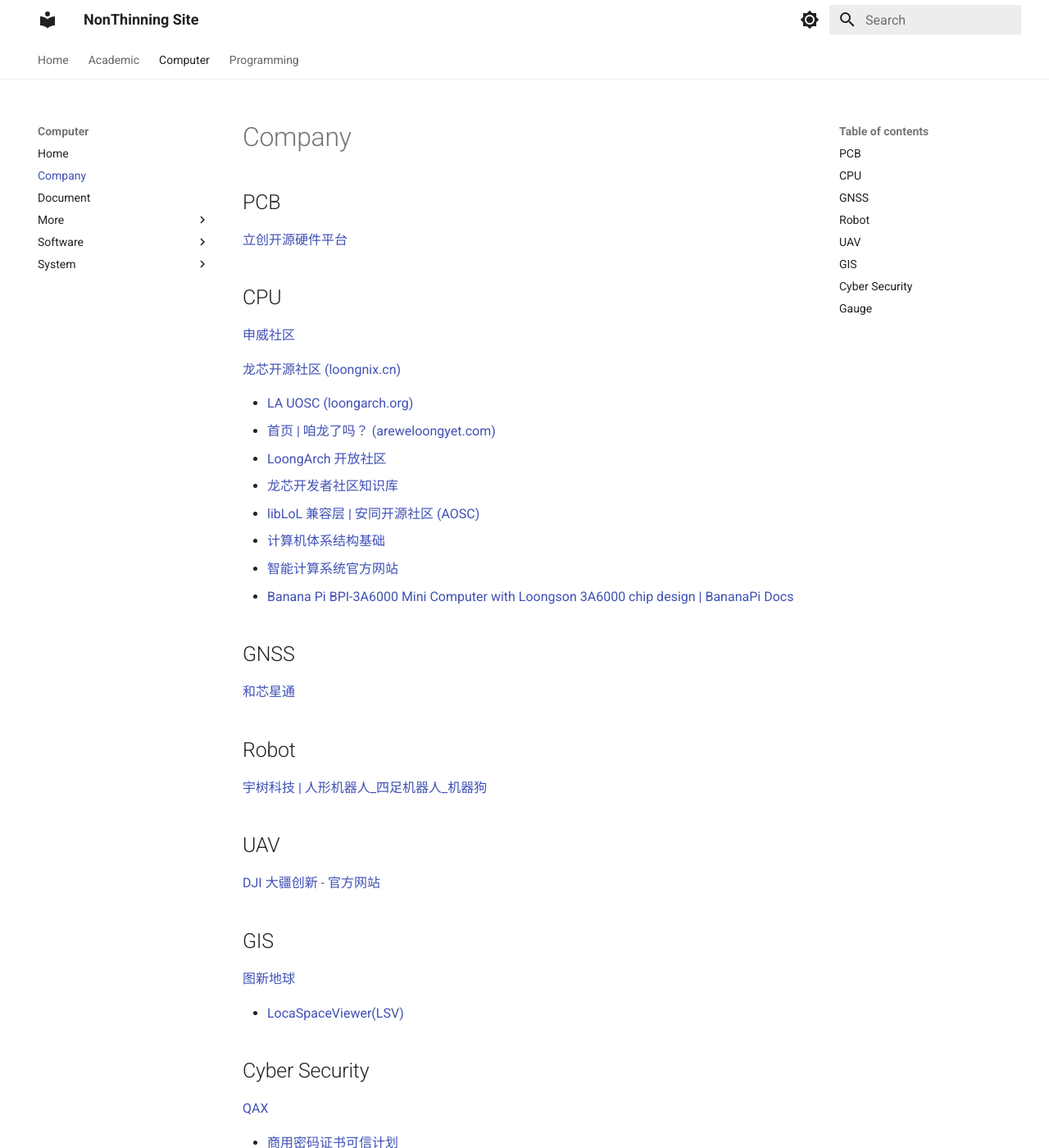
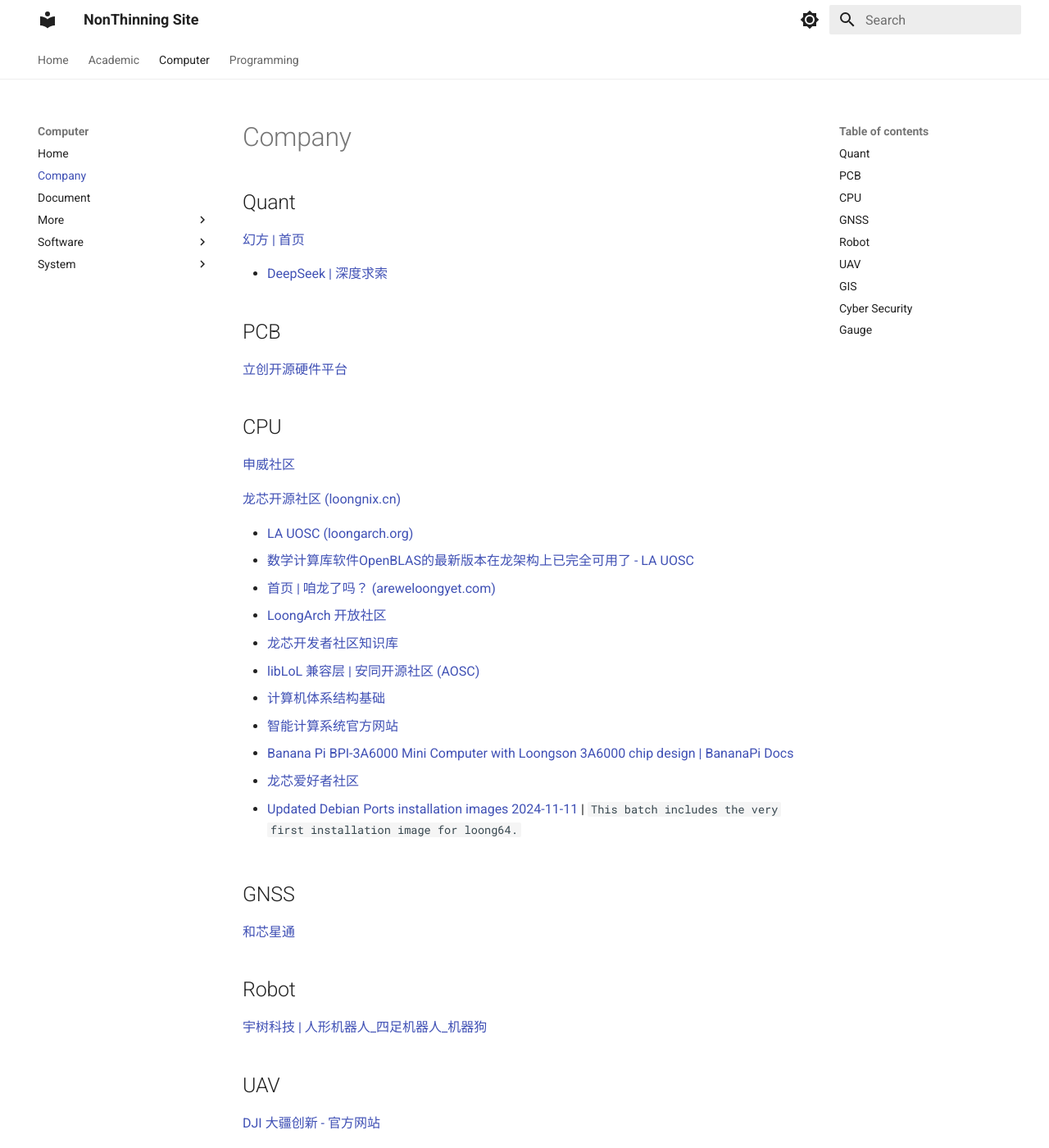
Before and after one commit to NonThinning/NonThinning.github.io, an MkDocs documentation site: the page built from docs/Computer/Company.md, in a window 1280 px wide and 1400 px high. Shown: the whole window at 82% size. Built offline with MkDocs 1.6.1 and Material for MkDocs 9.7.7, drawn with Linux system fonts in a browser that asks for light colours.

Commit message:
docs update

```diff
--- a/docs/Computer/Company.md
+++ b/docs/Computer/Company.md
@@ -1,3 +1,9 @@
+
+## Quant
+
+[幻方 | 首页](https://www.high-flyer.cn/#index)
+
+- [DeepSeek | 深度求索](https://www.deepseek.com/)
 
 ## PCB
 
@@ -10,6 +16,8 @@
 [龙芯开源社区 (loongnix.cn)](http://www.loongnix.cn/zh/)
 
 - [LA UOSC (loongarch.org)](https://bbs.loongarch.org/)
+- [数学计算库软件OpenBLAS的最新版本在龙架构上已完全可用了 - LA UOSC](https://bbs.loongarch.org/d/441-openblas)
+
 - [首页 | 咱龙了吗？ (areweloongyet.com)](https://areweloongyet.com/)
 - [LoongArch 开放社区](https://loongarch.dev/zh-cn/)
 - [龙芯开发者社区知识库](https://wiki.whlug.cn/)
@@ -17,6 +25,9 @@
 - [计算机体系结构基础](https://foxsen.github.io/archbase/)
 - [智能计算系统官方网站](https://novel.ict.ac.cn/aics/)
 - [Banana Pi BPI-3A6000 Mini Computer with Loongson 3A6000 chip design | BananaPi Docs](https://docs.banana-pi.org/en/BPI-3A6000/BananaPi_BPI-3A6000)
+- [龙芯爱好者社区](https://www.loongbbs.cn/)
+
+- [Updated Debian Ports installation images 2024-11-11](https://lists.debian.org/debian-loongarch/2024/11/msg00002.html) | `This batch includes the very first installation image for loong64.`
 
 ## GNSS
 
```
Also changed, not shown: docs/Computer/Document.md (+5 -1 lines), docs/Computer/More/Online.md (+4 -0 lines), docs/Computer/System/Android.md (+4 -0 lines).
